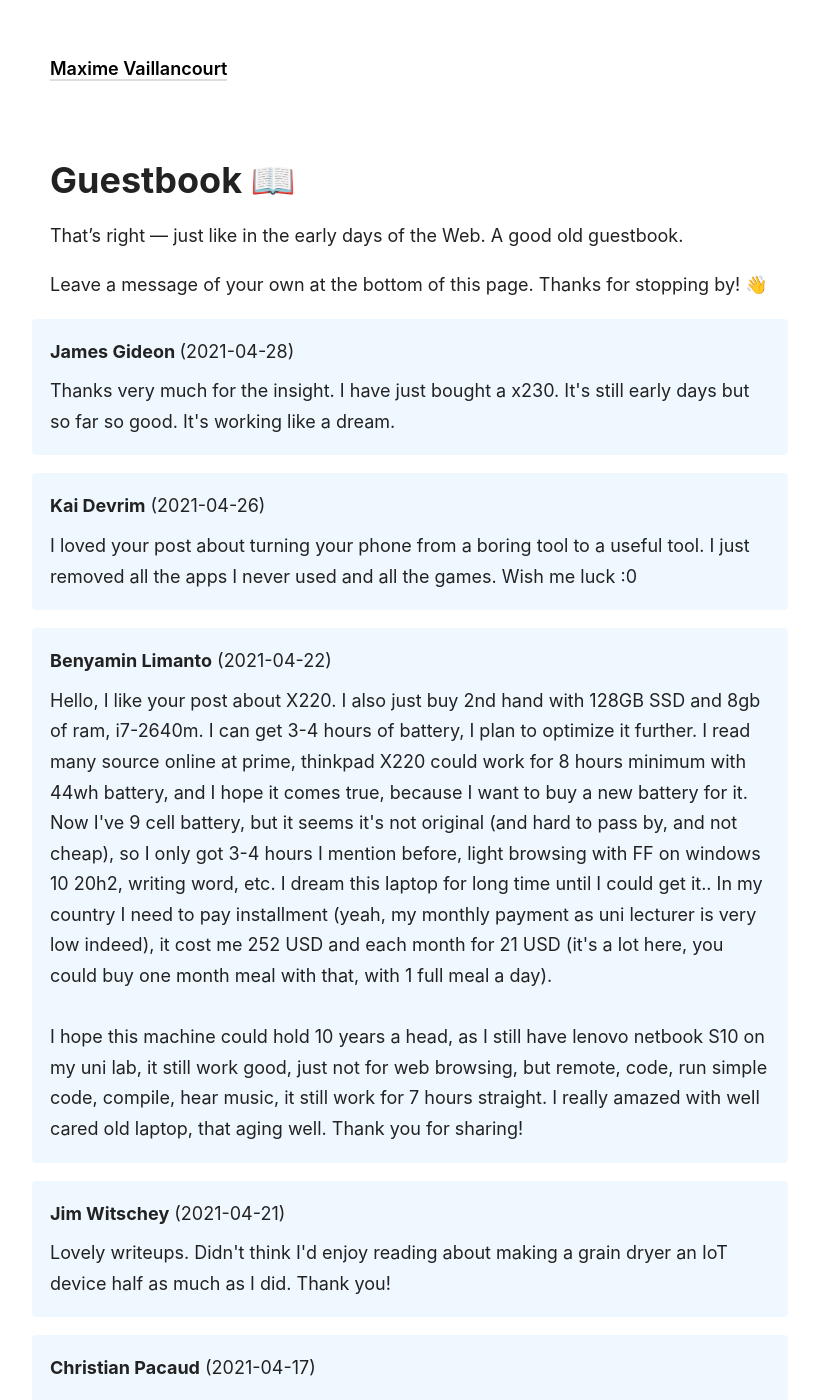
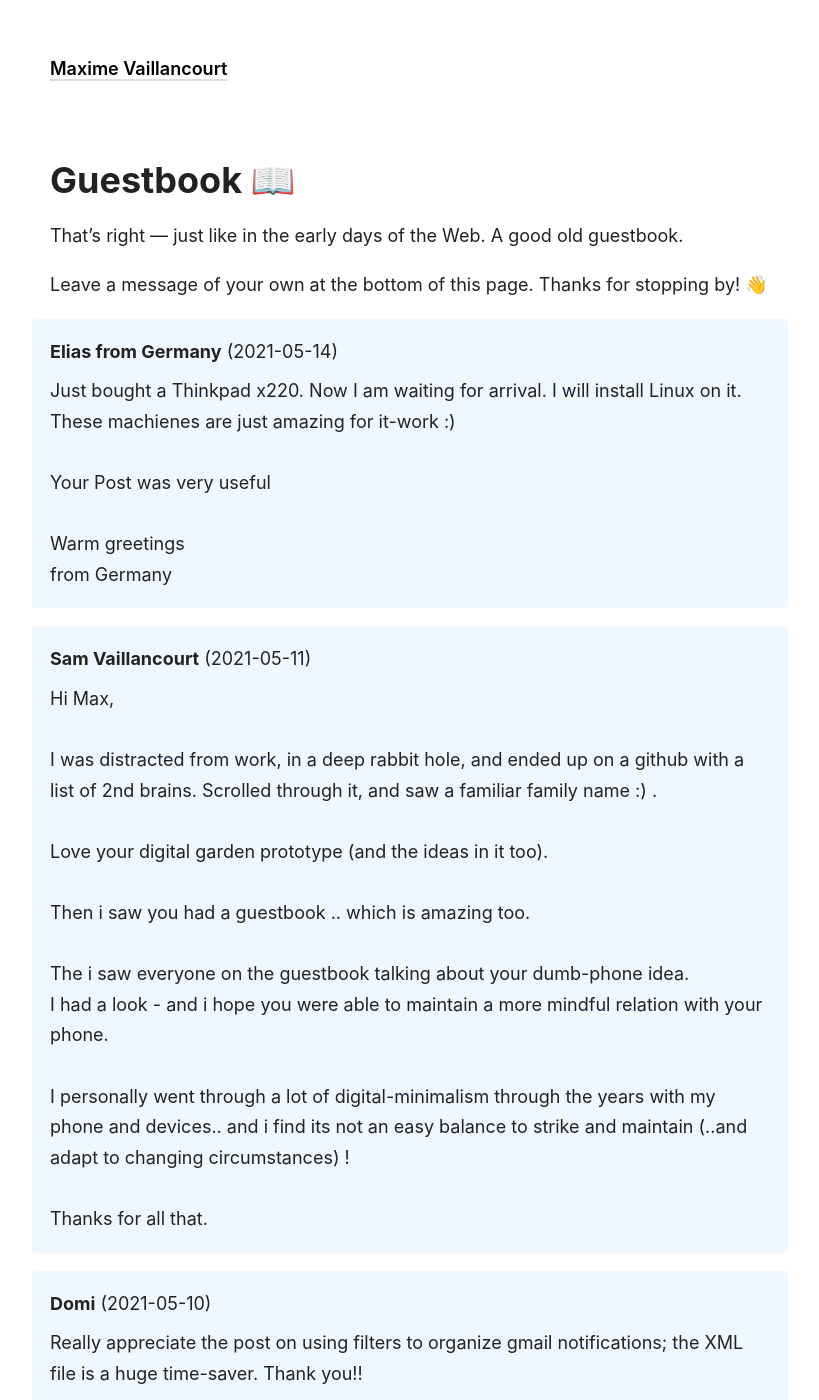
Before and after one commit to maximevaillancourt/maximevaillancourt.github.io, a Jekyll site: the page built from _pages/guestbook.md, in a window 1280 px wide and 1400 px high. Shown: the whole window, without its empty margins (230-1049 px from the left). Built offline with Jekyll 4.4.1, drawn with Linux system fonts in a browser that asks for light colours.

Commit message:
Update guestbook messages from Netlify Forms API

```diff
--- a/_data/guestbook_messages.yml
+++ b/_data/guestbook_messages.yml
@@ -176,3 +176,26 @@
   timestamp: '2021-04-28T11:45:57+00:00'
   body: 'Thanks very much for the insight. I have just bought a x230. It&#39;s still
     early days but so far so good. It&#39;s working like a dream. '
+- netlify_submission_id: 6099b0dcc9786a00cef3dde7
+  author: Domi
+  timestamp: '2021-05-10T22:17:00+00:00'
+  body: 'Really appreciate the post on using filters to organize gmail notifications;
+    the XML file is a huge time-saver. Thank you!! '
+- netlify_submission_id: 609ae9d300aa0012c71f82be
+  author: Sam Vaillancourt
+  timestamp: '2021-05-11T20:32:19+00:00'
+  body: "Hi Max, \r\n\r\nI was distracted from work, in a deep rabbit hole, and ended
+    up on a github with a list of 2nd brains. Scrolled through it, and saw a familiar
+    family name :) . \r\n\r\nLove your digital garden prototype (and the ideas in
+    it too). \r\n\r\nThen i saw you had a guestbook .. which is amazing too. \r\n\r\nThe
+    i saw everyone on the guestbook talking about your dumb-phone idea. \r\nI had
+    a look - and i hope you were able to maintain a more mindful relation with your
+    phone. \r\n\r\nI personally went through a lot of digital-minimalism through the
+    years with my phone and devices.. and i find its not an easy balance to strike
+    and maintain (..and adapt to changing circumstances) !\r\n\r\nThanks for all that. "
+- netlify_submission_id: 609e1bac44f7dd9aeddb3d62
+  author: Elias from Germany
+  timestamp: '2021-05-14T06:41:48+00:00'
+  body: "Just bought a Thinkpad x220. Now I am waiting for arrival. I will install
+    Linux on it. These machienes are just amazing for it-work :)\r\n\r\nYour Post
+    was very useful\r\n\r\nWarm greetings \r\nfrom Germany\r\n"
```
